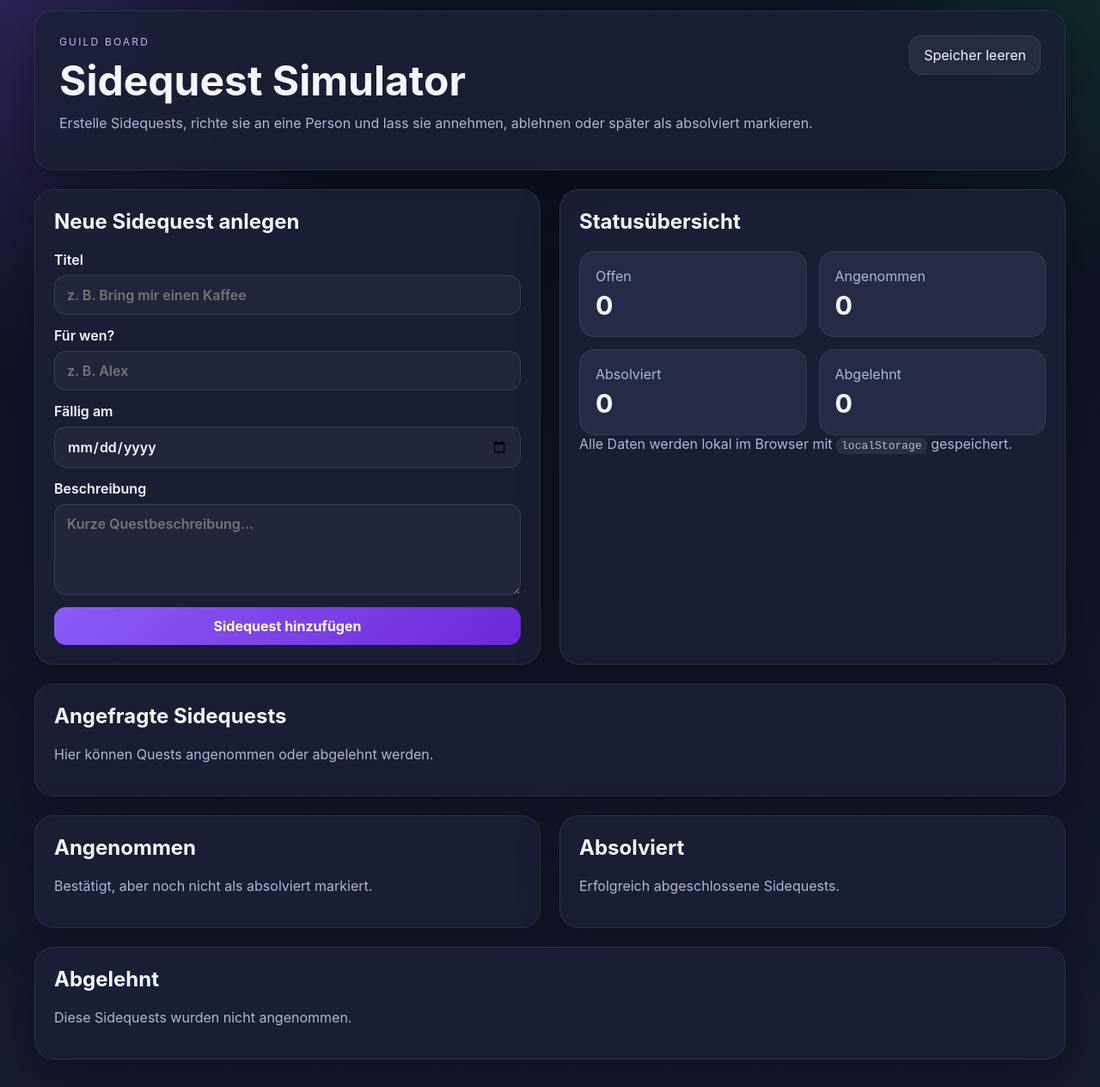
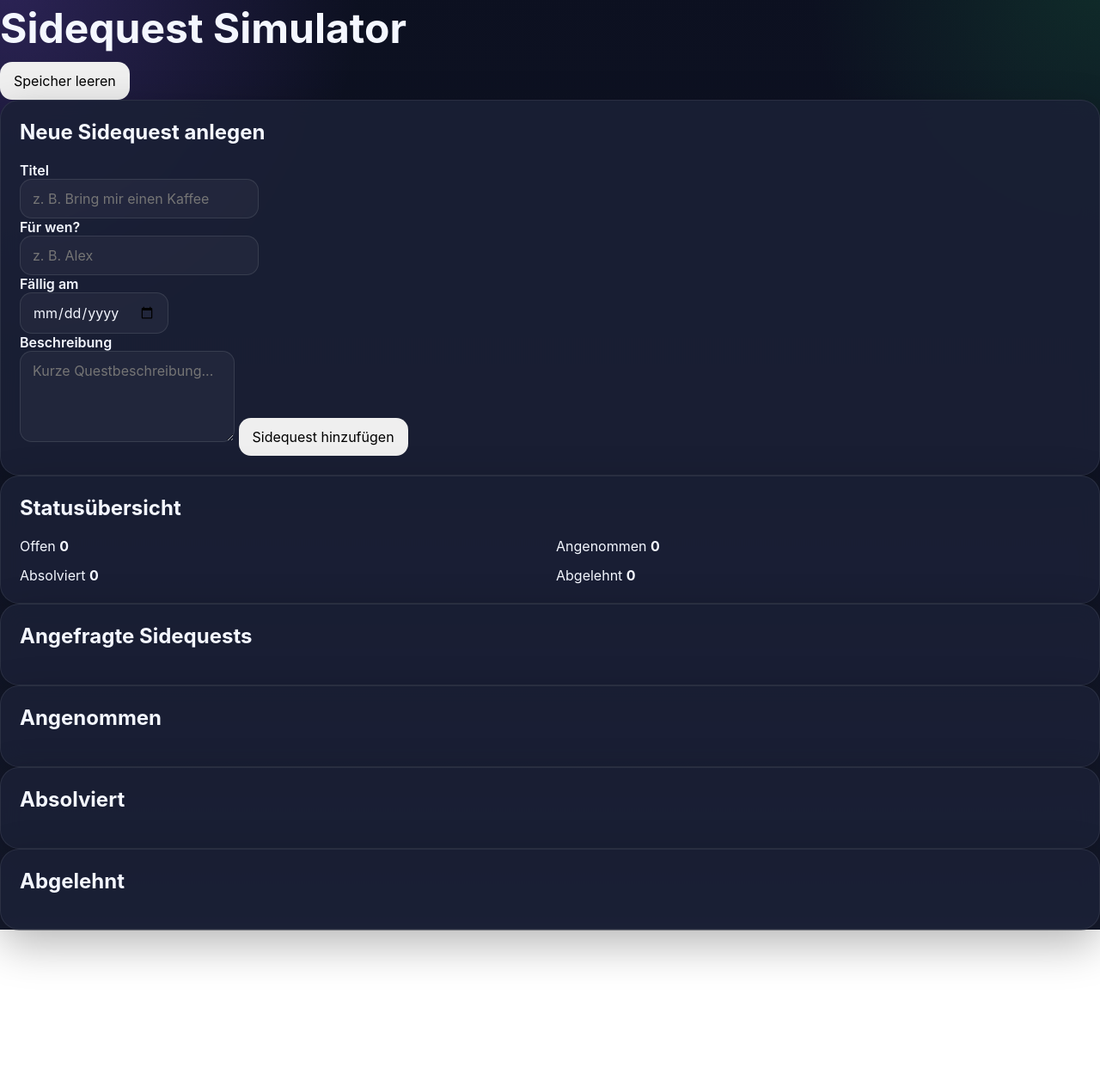
Before and after one commit to Panzerfahrer02/SQ, a plain HTML site: page index.html in a window 1280 px wide. Shown: the part 20-1284 px from the top of the page at 86% size. After the commit the page ends 1101 px from the top, so only its background shows below. Drawn offline with Linux system fonts and the light colour scheme.

Commit message:
Update index.html

```diff
--- a/index.html
+++ b/index.html
@@ -7,118 +7,85 @@
   <link rel="stylesheet" href="design.css" />
 </head>
 <body>
-  <div class="app-shell">
-    <header class="hero">
+  <main class="container">
+    <header class="hero-card">
       <div>
-        <p class="eyebrow">Guild Board</p>
+        <p class="eyebrow">GUILD BOARD</p>
         <h1>Sidequest Simulator</h1>
-        <p class="hero-text">
-          Erstelle Sidequests, richte sie an eine Person und lass sie annehmen,
-          ablehnen oder später als absolviert markieren.
-        </p>
       </div>
-      <button id="resetStorageBtn" class="ghost-button">Speicher leeren</button>
+      <button id="clearAllBtn" type="button">Speicher leeren</button>
     </header>
 
-    <main class="grid-layout">
-      <section class="panel form-panel">
+    <section class="top-grid">
+      <section class="panel">
         <h2>Neue Sidequest anlegen</h2>
-        <form id="questForm" class="quest-form">
-          <label>
-            Titel
-            <input type="text" id="title" placeholder="z. B. Bring mir einen Kaffee" required />
-          </label>
 
-          <label>
-            Für wen?
-            <input type="text" id="assignee" placeholder="z. B. Alex" required />
-          </label>
+        <form id="questForm">
+          <label for="title">Titel</label>
+          <input id="title" type="text" placeholder="z. B. Bring mir einen Kaffee" />
 
-          <label>
-            Fällig am
-            <input type="date" id="dueDate" required />
-          </label>
+          <label for="assignee">Für wen?</label>
+          <input id="assignee" type="text" placeholder="z. B. Alex" />
 
-          <label>
-            Beschreibung
+          <label for="dueDate">Fällig am</label>
+          <input id="dueDate" type="date" />
+
+          <label for="description">Beschreibung</label>
           <textarea id="description" rows="4" placeholder="Kurze Questbeschreibung..."></textarea>
-          </label>
 
-          <button type="submit" class="primary-button">Sidequest hinzufügen</button>
+          <button type="submit">Sidequest hinzufügen</button>
         </form>
       </section>
 
-      <section class="panel summary-panel">
+      <section class="panel">
         <h2>Statusübersicht</h2>
+
         <div class="stats-grid">
-          <article class="stat-card">
+          <div class="stat-box">
             <span>Offen</span>
-            <strong id="openCount">0</strong>
-          </article>
-          <article class="stat-card">
+            <strong id="requestedCount">0</strong>
+          </div>
+
+          <div class="stat-box">
             <span>Angenommen</span>
             <strong id="acceptedCount">0</strong>
-          </article>
-          <article class="stat-card">
+          </div>
+
+          <div class="stat-box">
             <span>Absolviert</span>
             <strong id="completedCount">0</strong>
-          </article>
-          <article class="stat-card">
+          </div>
+
+          <div class="stat-box">
             <span>Abgelehnt</span>
-            <strong id="declinedCount">0</strong>
-          </article>
+            <strong id="rejectedCount">0</strong>
           </div>
-        <p class="storage-hint">
-          Alle Daten werden lokal im Browser mit <code>localStorage</code> gespeichert.
-        </p>
+        </div>
+      </section>
     </section>
 
-      <section class="panel board-panel full-width">
-        <div class="section-header">
+    <section class="panel">
       <h2>Angefragte Sidequests</h2>
-          <p>Hier können Quests angenommen oder abgelehnt werden.</p>
-        </div>
-        <div id="openQuests" class="quest-list"></div>
+      <div id="requestedList" class="quest-list"></div>
     </section>
 
-      <section class="panel board-panel">
-        <div class="section-header">
+    <section class="bottom-grid">
+      <section class="panel">
         <h2>Angenommen</h2>
-          <p>Bestätigt, aber noch nicht als absolviert markiert.</p>
-        </div>
-        <div id="acceptedQuests" class="quest-list"></div>
+        <div id="acceptedList" class="quest-list"></div>
       </section>
 
-      <section class="panel board-panel">
-        <div class="section-header">
+      <section class="panel">
         <h2>Absolviert</h2>
-          <p>Erfolgreich abgeschlossene Sidequests.</p>
-        </div>
-        <div id="completedQuests" class="quest-list"></div>
+        <div id="completedList" class="quest-list"></div>
+      </section>
     </section>
 
-      <section class="panel board-panel full-width">
-        <div class="section-header">
+    <section class="panel">
       <h2>Abgelehnt</h2>
-          <p>Diese Sidequests wurden nicht angenommen.</p>
-        </div>
-        <div id="declinedQuests" class="quest-list"></div>
+      <div id="rejectedList" class="quest-list"></div>
     </section>
   </main>
-  </div>
-
-  <template id="questCardTemplate">
-    <article class="quest-card">
-      <div class="quest-topline">
-        <span class="badge"></span>
-        <small class="quest-date"></small>
-      </div>
-      <h3 class="quest-title"></h3>
-      <p class="quest-meta"></p>
-      <p class="quest-description"></p>
-      <div class="quest-actions"></div>
-    </article>
-  </template>
 
   <script src="script.js"></script>
 </body>
```
Lines whose indentation alone changed are shown as unchanged.
